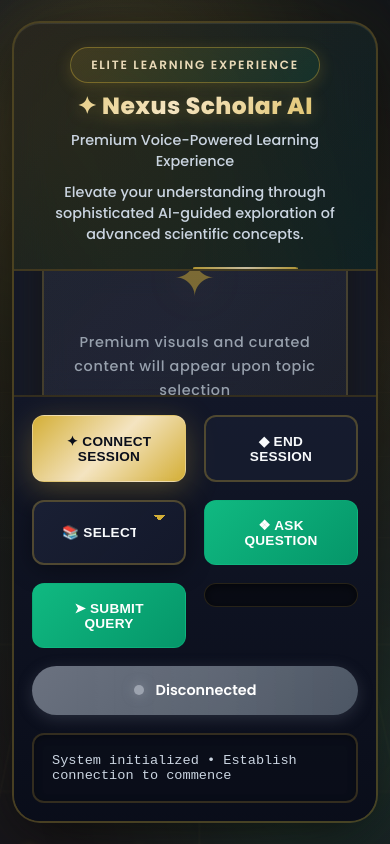
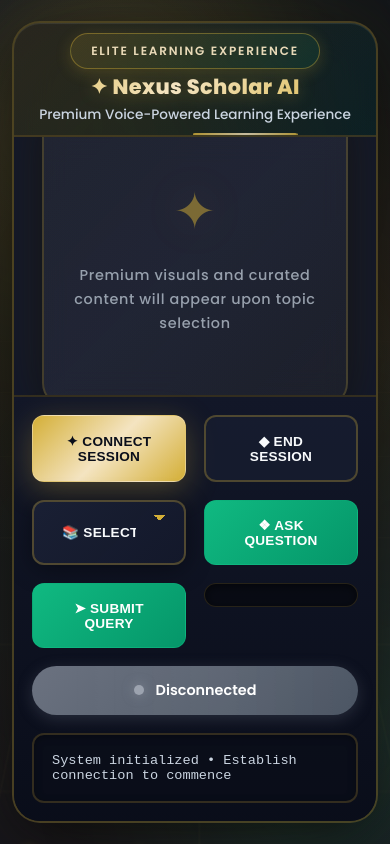
Before and after one commit to Adelphos-tech/AI-tutor, a website: page nexus_premium.html in a window 390 px wide. Drawn offline with Linux system fonts and the light colour scheme.

Commit message:
Fix header UI issue - reduce header height and spacing

```diff
--- a/nexus_premium.html
+++ b/nexus_premium.html
@@ -305,7 +305,7 @@
 
         header {
             position: relative;
-            padding: clamp(24px, 3vw, 40px);
+            padding: clamp(12px, 2vw, 20px);
             overflow: hidden;
             background: linear-gradient(135deg, rgba(212, 175, 55, 0.05) 0%, rgba(16, 185, 129, 0.05) 100%);
             grid-column: 1;
@@ -343,7 +343,7 @@
             display: flex;
             flex-direction: column;
             align-items: center;
-            gap: clamp(16px, 4vw, 28px);
+            gap: clamp(8px, 1.5vw, 12px);
             z-index: 1;
         }
 
@@ -351,7 +351,7 @@
             display: flex;
             flex-direction: column;
             align-items: center;
-            gap: clamp(10px, 2vw, 14px);
+            gap: clamp(6px, 1vw, 10px);
         }
 
         .badge {
@@ -370,7 +370,7 @@
         }
 
         h1 {
-            font-size: clamp(2rem, 3.5vw, 2.8rem);
+            font-size: clamp(1.5rem, 2.5vw, 2rem);
             font-weight: 800;
             line-height: 1.15;
             background: var(--gradient-primary);
@@ -385,7 +385,7 @@
         }
 
         header p {
-            font-size: clamp(0.9rem, 2vw, 1.1rem);
+            font-size: clamp(0.8rem, 1.5vw, 0.95rem);
             color: var(--text-secondary);
             font-weight: 500;
             text-align: center;
@@ -1205,8 +1205,16 @@
                 padding: 12px;
             }
 
+            header {
+                padding: clamp(10px, 2vw, 16px);
+            }
+
             h1 {
-                font-size: clamp(1.4rem, 6vw, 1.8rem);
+                font-size: clamp(1.3rem, 5vw, 1.6rem);
+            }
+
+            header p {
+                font-size: clamp(0.75rem, 3.5vw, 0.85rem);
             }
 
             .controls {
@@ -1260,7 +1268,6 @@
                 <span class="badge">Elite Learning Experience</span>
                 <h1>✦ Nexus Scholar AI</h1>
                 <p>Premium Voice-Powered Learning Experience</p>
-                <p>Elevate your understanding through sophisticated AI-guided exploration of advanced scientific concepts.</p>
                 <div class="header-meta">
                     <span>Interactive voice discovery</span>
                     <span>AI-crafted science stories</span>
```
